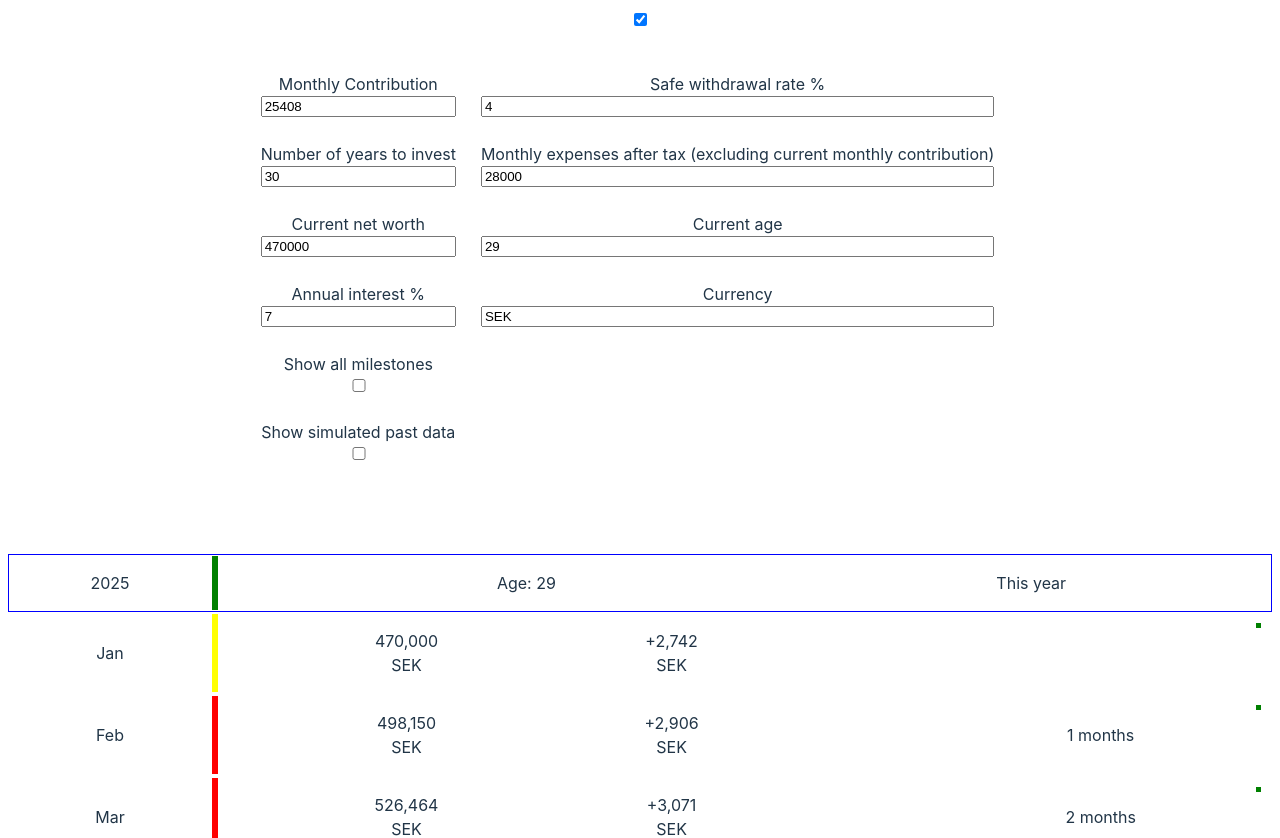
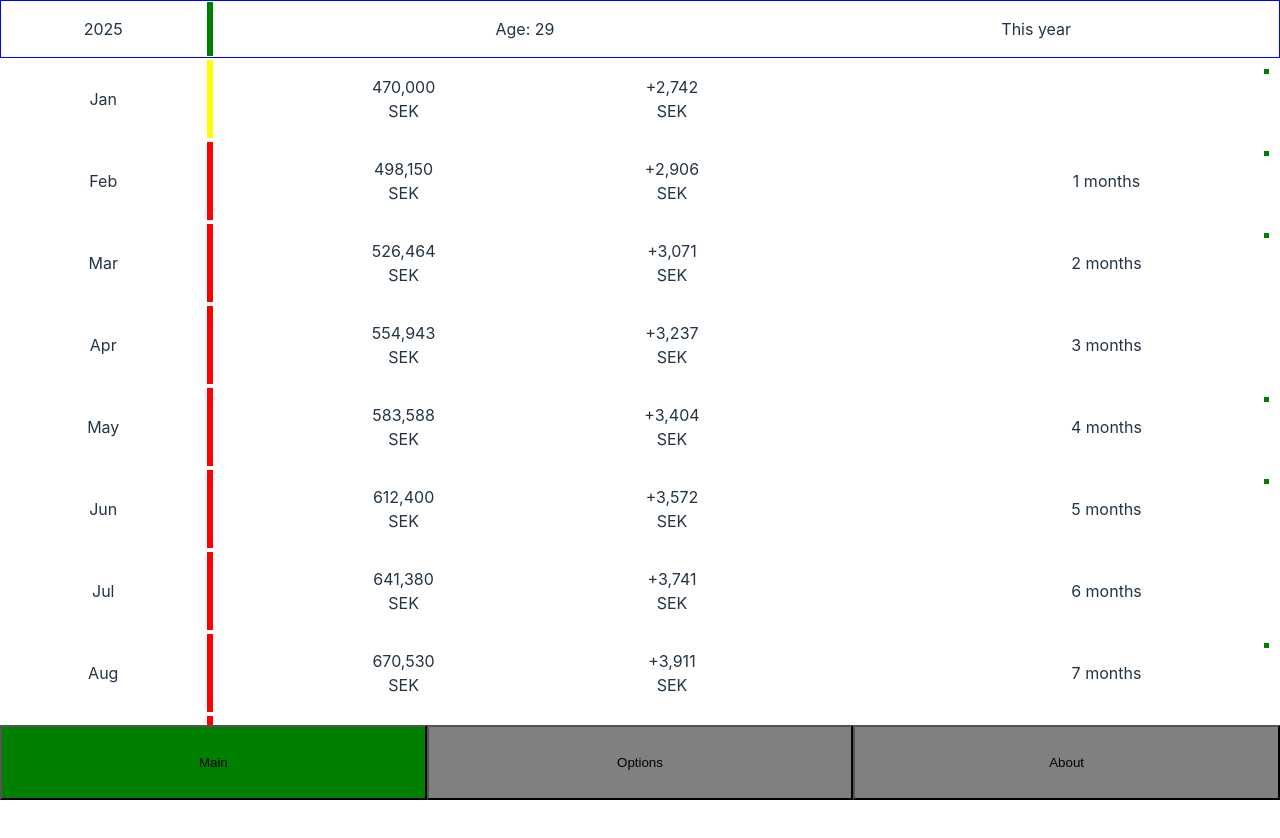
Before and after one commit to Nokocchi/investment-milestones, a Svelte app: page / in a window 1280 px wide. Shown: the top 838 px of the page. After the commit the page ends 800 px from the top, so only its background shows below. Built offline with nearby package versions, Linux system fonts and the light colour scheme.

Commit message:
Added menu, about page, separate options page

```diff
--- a/src/App.svelte
+++ b/src/App.svelte
@@ -1,12 +1,25 @@
 <script lang="ts">
-    import MilestonesByMonthTable from "./lib/components/MilestonesByMonthTable.svelte";
-    import OptionsPanel from "./lib/components/OptionsPanel.svelte";
+  import About from "./lib/components/About.svelte";
+  import Menu from "./lib/components/Menu.svelte";
+  import MilestonesByMonthTable from "./lib/components/MilestonesByMonthTable.svelte";
+  import OptionsPanel from "./lib/components/OptionsPanel.svelte";
+  import { MenuChoice } from "./lib/shared/constants";
+  import { menuChoice } from "./lib/shared/shared.svelte";
 
+  let page: MenuChoice = $state(MenuChoice.MAIN);
 </script>
 
-<main>
-  <OptionsPanel/>
-  <MilestonesByMonthTable />
+<main class="page-container">
+  <div class="content-container">
+    {#if page == MenuChoice.MAIN}
+      <MilestonesByMonthTable />
+    {:else if page == MenuChoice.OPTIONS}
+      <OptionsPanel />
+    {:else if page == MenuChoice.ABOUT}
+      <About />
+    {/if}
+  </div>
+  <Menu bind:page />
 </main>
 
 <style>
@@ -14,5 +27,27 @@
     margin: 0 auto;
     padding: 0;
     width: 100%;
+    display: flex;
+    flex-direction: column;
+    height: 100vh; /*Causes the expansion of milestones to be super slow. Fix!*/
+    position: relative;
+  }
+
+  .content-container {
+    overflow-y: auto;
+    flex-grow: 1;
+  }
+
+  .page-container {
+    max-width: 1280px;
+    text-align: center;
+    /*
+  position: relative;
+  padding: 0.5rem;
+  width: 100%;
+  height: 100%;
+  margin: 0 auto;
+  */
+    box-sizing: border-box;
   }
 </style>
--- a/src/app.css
+++ b/src/app.css
@@ -29,16 +29,6 @@ html, body {
   padding: 0;
 }
 
-.page-container {
-  max-width: 1280px;
-  width: 100%;
-  height: 100%;
-  margin: 0 auto;
-  text-align: center;
-  position: relative;
-  padding: 0.5rem;
-  box-sizing: border-box;
-}
 
 h1 {
   font-size: 3.2em;
--- /dev/null
+++ b/src/lib/components/About.svelte
@@ -0,0 +1,24 @@
+<script lang="ts">
+</script>
+
+<h1>Investment Milestones Visualizer</h1>
+
+<h2>What is this?</h2>
+<p>This is a tool which shows the projected growth of your investments in the future, as well as the milestones you will hit along the way.</p>
+<p>Investing is a slow process, and the milesones and reason to celebrate can feel few and far between. This tool aims to give you multiple milestones to look forward and celebrate every year, using various different metrics like your safe withdrawal rate, monthly growth from interest, etc.</p>
+
+<h2>Can I trust the numbers or the timeline?</h2>
+<p>Not at all. Investing is always risky, and you're not guaranteed anything. The tool assumes, by default, a 7% annual growth after adjusting for inflation, but this is just based off historical data and cannot be guaranteed.</p>
+<p>Additionally, the milestones are generated from a purely theoretical/mathematical point of view. When the tool says you are earning "$100 monthly interest", this simply means that, at your current net worth and monthly contributions, and if we assume an annual growth of 7% divided into 12 months, that comes out to be a monthly interest of $100 for that month.</p>
+
+<h2>Deviations unaccounted for</h2>
+<p>Different countries have different tax laws, and different types of accounts are subject to different levels of taxation.</p>
+<p>Some parts of your net worth might be in home equity, some in a tax-advantaged account you can only access later, some might be in an after-tax brokerage account.</p>
+<p>Some accounts are subject to an annual taxation which is a percentage of the portfolio value, and others are only taxed on realized gains, etc.</p>
+<p>None of this has been accounted for. It's up to you to understand your exact tax situation.</p>
+
+<h2>FIRE percentage</h2>
+<p>The entire net worth specified is used to calculate how close you are to FIRE. So do not include net worth from an investment account that you can only reach at a certain age in the future, unless you only plan to FIRE after this age.</p>
+
+<style>
+</style>
--- /dev/null
+++ b/src/lib/components/Menu.svelte
@@ -0,0 +1,31 @@
+<script lang="ts">
+    import { MenuChoice } from "../shared/constants";
+
+    let { page = $bindable() }: { page: MenuChoice } = $props();
+</script>
+
+<div class="menu">
+    <button class={{ selected: page == MenuChoice.MAIN }} onclick={() => (page = MenuChoice.MAIN)}>Main</button>
+    <button class={{ selected: page == MenuChoice.OPTIONS }} onclick={() => (page = MenuChoice.OPTIONS)}>Options</button>
+    <button class={{ selected: page == MenuChoice.ABOUT }} onclick={() => (page = MenuChoice.ABOUT)}>About</button>
+</div>
+
+<style>
+    .menu {
+        height: 75px;
+        width: 100%;
+        display: flex;
+        flex-direction: row;
+        flex-shrink: 0;
+    }
+
+    button {
+        border-radius: 0%;
+        width: calc(100% / 3);
+        background-color: grey;
+    }
+
+    button.selected {
+        background-color: green;
+    }
+</style>
--- a/src/lib/components/MilestonesByMonthTable.svelte
+++ b/src/lib/components/MilestonesByMonthTable.svelte
@@ -38,7 +38,7 @@
         monthlyExpensesAfterTax: options.monthlyExpensesAfterTax,
         safeWithdrawalRatePercentage: options.safeWithdrawalRatePercentage,
         showAllMilestones: options.showAllMilestones,
-        simulatePastData: options.simulatePastData
+        simulatePastData: options.simulatePastData,
     });
 
     function getNetWorthByMonth(options: Options) {
@@ -61,7 +61,7 @@
     };
 
     const getNetWorthByMonthInPast = (options: Options): number[] => {
-        if  (!options.simulatePastData){
+        if (!options.simulatePastData) {
             return [];
         }
 
@@ -91,40 +91,40 @@
 
         for (let perHour of milestones_perHour) {
             const needed = (perHour * workHoursPerYear) / interestFraction;
-            const message = perHour + " per hour";
+            const message = `${perHour} ${options.currency} per hour`;
             addToMap(netWorthMilestoneMap, needed, message);
         }
 
         for (let annualInterest of milestones_annualInterest) {
             const needed = annualInterest / interestFraction;
-            const message = annualInterest.toLocaleString() + " annual interest";
+            const message = `${annualInterest.toLocaleString()} ${options.currency} annual interest`;
             addToMap(netWorthMilestoneMap, needed, message);
         }
 
         for (let monthlyInterestMilestone of milestones_monthlyInterest) {
             const needed = (monthlyInterestMilestone * monthsInAYear) / interestFraction;
-            const message = monthlyInterestMilestone.toLocaleString() + " monthly interest";
+            const message = `${monthlyInterestMilestone.toLocaleString()} ${options.currency} monthly interest`;
             addToMap(netWorthMilestoneMap, needed, message);
         }
 
         for (let extraMonthOfInvestment of milestones_extraMonthsOfInvestment) {
             const annualInterestNeeded = extraMonthOfInvestment * options.monthlyContribution;
             const needed = annualInterestNeeded / interestFraction;
-            const message = extraMonthOfInvestment + " extra months of investment per year";
+            const message = extraMonthOfInvestment + ` extra months of investment per year`;
             addToMap(netWorthMilestoneMap, needed, message);
         }
 
         for (let monthlyGrowth of milestones_monthlyGrowth(options.monthlyContribution)) {
             const monthlyInterestNeeded = monthlyGrowth - options.monthlyContribution;
             const needed = (monthlyInterestNeeded * monthsInAYear) / interestFraction;
-            const message = monthlyGrowth.toLocaleString() + " monthly growth";
+            const message = `${monthlyGrowth.toLocaleString()} ${options.currency} monthly growth`;
             addToMap(netWorthMilestoneMap, needed, message);
         }
 
         for (let annualGrowth of milestones_annualGrowth) {
             const annualInterestNeeded = annualGrowth - options.monthlyContribution;
             const needed = annualInterestNeeded / interestFraction;
-            const message = annualGrowth.toLocaleString() + "annual growth";
+            const message = `${annualGrowth.toLocaleString()} ${options.currency} annual growth`;
             addToMap(netWorthMilestoneMap, needed, message);
         }
 
@@ -133,7 +133,7 @@
             const monthlyGrowthNeeded = options.monthlyContribution / ownContributionPercentageDivided;
             const monthlyInterestNeeded = monthlyGrowthNeeded - options.monthlyContribution;
             const needed = (monthlyInterestNeeded * monthsInAYear) / interestFraction;
-            const message = "Own contribution is " + ownContributionPercentage + "% of monthly growth";
+            const message = `Own contribution is ${ownContributionPercentage}% of monthly growth`;
             addToMap(netWorthMilestoneMap, needed, message);
         }
 
@@ -141,12 +141,12 @@
             const interestPercentageDivided = interestPercentageOfContribution / 100;
             const monthlyInterestNeeded = interestPercentageDivided * options.monthlyContribution;
             const needed = (monthlyInterestNeeded * monthsInAYear) / interestFraction;
-            const message = "Interest is " + interestPercentageOfContribution + "% of monthly contribution";
+            const message = `Interest is ${interestPercentageOfContribution}% of monthly contribution`;
             addToMap(netWorthMilestoneMap, needed, message);
         }
 
         for (let bigNetWorth of milestones_bigNetWorth) {
-            const message = "" + bigNetWorth.toLocaleString();
+            const message = `` + bigNetWorth.toLocaleString();
             //addToMap(netWorthMilestoneMap, bigNetWorth, message);
         }
 
@@ -154,13 +154,13 @@
             const interestPercentageDivided = interestPercentageOfMonthlySpending / 100;
             const monthlyInterestNeeded = interestPercentageDivided * options.monthlyExpensesAfterTax;
             const needed = (monthlyInterestNeeded * monthsInAYear) / interestFraction;
-            const message = "Interest is " + interestPercentageOfMonthlySpending + "% of monthly budget";
+            const message = `Interest is ${interestPercentageOfMonthlySpending}% of monthly budget`;
             addToMap(netWorthMilestoneMap, needed, message);
         }
 
         for (let safeMonthlyWithdrawal of milestones_safeMonthlyWithdrawal) {
             const needed = (safeMonthlyWithdrawal * monthsInAYear) / (options.safeWithdrawalRatePercentage / 100);
-            const message = safeMonthlyWithdrawal.toLocaleString() + " can safely be withdrawn per month";
+            const message = `${safeMonthlyWithdrawal.toLocaleString()} ${options.currency} can safely be withdrawn per month`;
             addToMap(netWorthMilestoneMap, needed, message);
         }
 
@@ -173,9 +173,9 @@
         netWorthByMonthListInPast: number[],
         netWorthByMonthListNowAndFuture: number[],
         netWorthMilestoneSortedMap: Map<number, string[]>,
-        shouldGenerateData: boolean
+        shouldGenerateData: boolean,
     ): YearData[] => {
-        if(!shouldGenerateData){
+        if (!shouldGenerateData) {
             return [];
         }
         let currentNetWorth: number = netWorthByMonthListNowAndFuture[0];
@@ -279,7 +279,12 @@
         return timelineData;
     };
 
-    let shouldGenerateData = $derived(testOptions.currentNetWorth >= 0 && testOptions.interestPercent >= 0 && testOptions.monthlyContribution >= 0 && testOptions.numberOfYears >= 0);
+    let shouldGenerateData = $derived(
+        testOptions.currentNetWorth >= 0 &&
+            testOptions.interestPercent >= 0 &&
+            testOptions.monthlyContribution >= 0 &&
+            testOptions.numberOfYears >= 0,
+    );
     let netWorthByMonthListInPast: number[] = $derived(getNetWorthByMonthInPast(testOptions));
     let netWorthByMonthListNowAndFuture: number[] = $derived(getNetWorthByMonth(testOptions));
 
@@ -291,11 +296,9 @@
 </script>
 
 {#key timelineData}
-    <div class="page-container">
-        {#each timelineData as yearData}
-            <Year {yearData} />
-        {/each}
-    </div>
+    {#each timelineData as yearData}
+        <Year {yearData} />
+    {/each}
 {/key}
 
 <style>
--- a/src/lib/components/OptionsPanel.svelte
+++ b/src/lib/components/OptionsPanel.svelte
@@ -1,22 +1,16 @@
 <script lang="ts">
-
     import { options } from "../shared/shared.svelte";
-
-    let toggle = $state(true);
 </script>
 
-<div class="page-container">
-    <input type="checkbox" bind:checked={toggle} />
-    {#if toggle}
 <div class="options-panel">
     <div class="column">
         <label class="input-with-label"
             >Monthly Contribution
-                    <input type="number" bind:value={options.monthlyContribution}/>
+            <input type="number" bind:value={options.monthlyContribution} />
         </label>
         <label class="input-with-label">
             Number of years to invest
-                    <input type="number" bind:value={options.numberOfYears}/>
+            <input type="number" bind:value={options.numberOfYears} />
         </label>
         <label class="input-with-label">
             Current net worth
@@ -57,8 +51,6 @@
         </label>
     </div>
 </div>
-    {/if}
-</div>
 
 <style>
     .options-panel {
--- a/src/lib/shared/shared.svelte.ts
+++ b/src/lib/shared/shared.svelte.ts
@@ -1,4 +1,4 @@
-import type { Options } from "./constants";
+import { MenuChoice, type Options } from "./constants";
 
 export const options: Options = $state({
     monthlyContribution: 25408,
@@ -13,3 +13,5 @@ export const options: Options = $state({
     showAllMilestones: false,
     simulatePastData: false
 });
+
+export let menuChoice: MenuChoice = $state(MenuChoice.MAIN);
```
Also changed, not shown: src/lib/shared/constants.ts (+4 -11 lines). Lines whose indentation alone changed are shown as unchanged.
